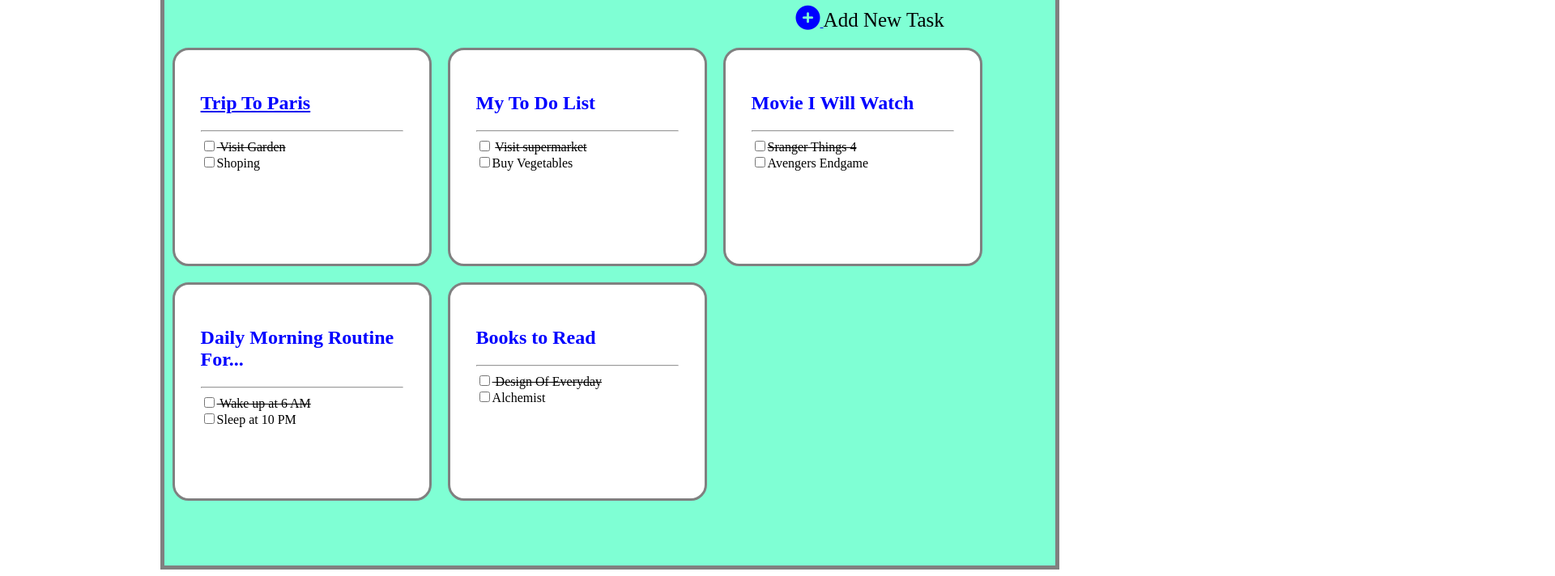
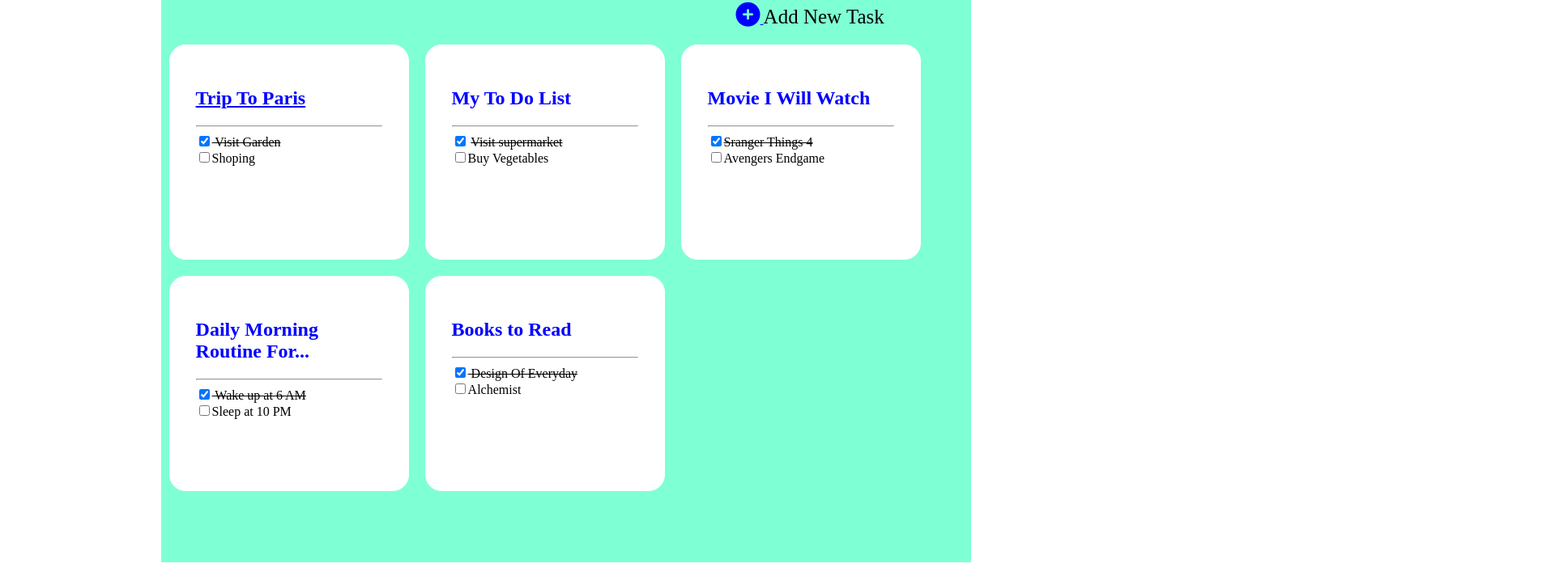
Before and after one commit to kanganereshmaanil/preproject2, a plain HTML site: page index.html in a window 1280 px wide. Shown: the part 132-844 px from the top of the page at 81% size, 1920 px wide, since content can reach past the window. Drawn offline with Linux system fonts and the light colour scheme.

Commit message:
First Commit

```diff
--- a/index.html
+++ b/index.html
@@ -23,29 +23,29 @@
     <div class="parent">
     <div class="box">
         <a href="./page3.html"><h2> Trip To Paris </h2> </a> <hr>
-       <input type="checkbox" ><span class="line"> Visit Garden </span><br>
+       <input type="checkbox" checked class="c_box" ><span class="line"> Visit Garden </span><br>
        <input type="checkbox">Shoping
     </div>
     <div class="box">
         <h2>My To Do List</h2> <hr>
-        <input type="checkbox"> <span class="line"> Visit supermarket </span><br>
+        <input type="checkbox" checked class="c_box"> <span class="line"> Visit supermarket </span><br>
         <input type="checkbox">Buy Vegetables
     </div>
     <div class="box">
         <h2>Movie I Will Watch</h2><hr>
-        <input type="checkbox"><span class="line">Sranger Things 4 </span><br>
+        <input type="checkbox" checked class="c_box"><span class="line">Sranger Things 4 </span><br>
         <input type="checkbox">Avengers Endgame
     </div>
     </div>
     <div class="child">
         <div class="box">
             <h2>Daily Morning Routine For...</h2><hr>
-            <input type="checkbox"><span class="line"> Wake up at 6 AM </span> <br>
+            <input type="checkbox" checked class="c_box"><span class="line"> Wake up at 6 AM </span> <br>
             <input type="checkbox">Sleep at 10 PM
         </div>
         <div class="box">
             <h2>Books to Read</h2><hr>
-            <input type="checkbox"><span class="line"> Design Of Everyday </span><br>
+            <input type="checkbox" checked class="c_box"><span class="line"> Design Of Everyday </span><br>
             <input type="checkbox">Alchemist
         </div>
     </div>
--- a/style.css
+++ b/style.css
@@ -7,16 +7,18 @@
 
 }
 .box{height: 200px;
-    width: 250px;
+    width: 230px;
     padding: 2rem;
     margin: 10px;
     background-color: white;
-border: 3px solid gray; border-radius: 20px;
+border: 1px solid white; border-radius: 20px;
 }
 .box h2{
     color: blue;
 }
-
+.c_box{
+    color: #424242;
+}
 
 .parent{
     display: flex;
@@ -27,12 +29,12 @@ border: 3px solid gray; border-radius: 20px;
     flex-wrap: wrap;
 }
 .main{
-    width: 1100px;
+    width: 1000px;
      height: 800px;
      position: relative;
       background-color: aquamarine;
       left: 15%;
-      border: 5px solid grey;
+      border: 1px solid white;
 }
 .btn{
      position: relative;
```
Also changed, not shown: page3.html (+1 -1 lines).
